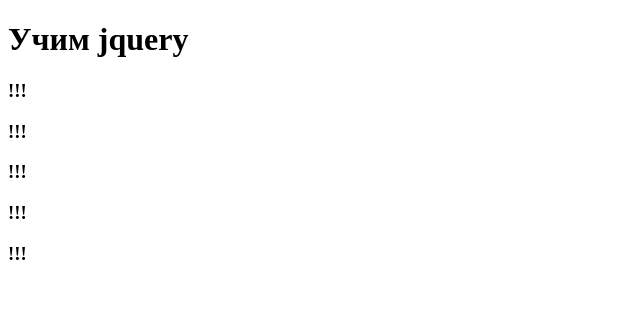
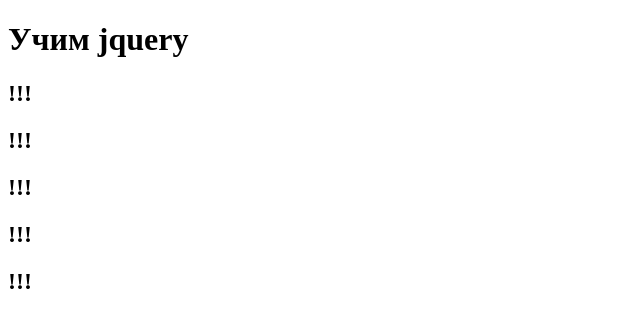
Before and after one commit to egorsv1985/code_mu, a plain HTML site: page index.html in a window 1280 px wide. Shown: the whole page, without its empty margins (0-640 px from the left). Drawn offline with nearby package versions, Linux system fonts and the light colour scheme.

Commit message:
lesson 3

```diff
--- a/index.html
+++ b/index.html
@@ -9,10 +9,10 @@
   </head>
   <body>
     <h1>Учим jquery</h1>
-    <h3>lorem</h3>
-    <h3>lorem</h3>
-    <h3>lorem</h3>
-    <h3>lorem</h3>
-    <h3>lorem</h3>
+    <h2>lorem</h2>
+    <h2>lorem</h2>
+    <h2>lorem</h2>
+    <h2>lorem</h2>
+    <h2>lorem</h2>
   </body>
 </html>
--- a/script.js
+++ b/script.js
@@ -1,2 +1,2 @@
-let $elems = $("h3");
-$elems.text("!!!");
+let $elems = $("h2");
+$elems.html("<span>!!!</span>");
```
